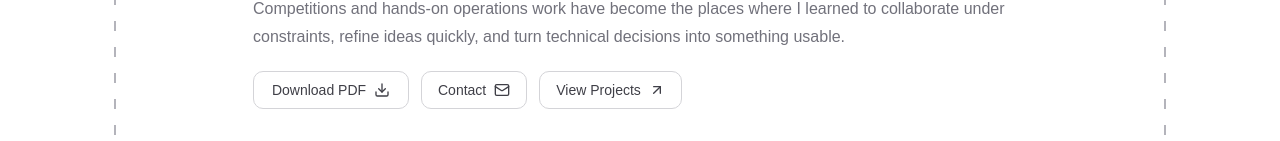
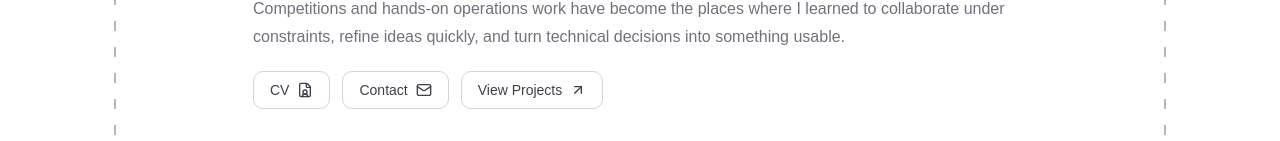
Before and after one commit to Yizhe0407/portfolio, a Next.js app: page /about in a window 1280 px wide. Shown: the part 577-718 px from the top of the page. Built offline with nearby package versions, Linux system fonts and the light colour scheme; no server answers; a web font is replaced by a local one.

Commit message:
✨ feat: replace DownloadButton with ViewCVButton and update resume handling

```diff
--- a/src/app/about/page.tsx
+++ b/src/app/about/page.tsx
@@ -15,7 +15,7 @@ import type { Metadata } from "next";
 import PageDivider from "@/components/layout/PageDivider";
 import SectionContainer from "@/components/layout/SectionContainer";
 import CopyField from "@/components/resume/CopyField";
-import DownloadButton from "@/components/resume/DownloadButton";
+import ViewCVButton from "@/components/resume/ViewCVButton";
 import AnimatedSection from "@/components/ui/AnimatedSection";
 import { contests } from "@/data/contests";
 import {
@@ -96,7 +96,7 @@ export default function About() {
               </div>
 
               <div className="flex flex-wrap items-center gap-3">
-                <DownloadButton />
+                <ViewCVButton />
                 <a
                   href={`mailto:${resumeProfile.email}`}
                   className="inline-flex items-center gap-2 rounded-lg border border-zinc-300 px-4 py-2 text-sm font-medium text-zinc-700 transition hover:-translate-y-0.5 hover:border-zinc-400 hover:text-zinc-900"
--- a/src/components/resume/DownloadButton.tsx
+++ /dev/null
@@ -1,65 +0,0 @@
-"use client";
-
-import { useState, type MouseEvent } from "react";
-import { Check, Download } from "lucide-react";
-
-import { Skeleton } from "@/components/ui/skeleton";
-import { cn } from "@/lib/utils";
-
-type State = "idle" | "loading" | "done";
-
-// Simulated loading duration before showing "Downloaded!" confirmation
-const LOADING_DURATION_MS = 900;
-// How long the "Downloaded!" state is shown before resetting
-const DONE_DURATION_MS = 2000;
-
-export default function DownloadButton() {
-  const [state, setState] = useState<State>("idle");
-
-  const handleClick = (event: MouseEvent<HTMLAnchorElement>) => {
-    if (state !== "idle") {
-      event.preventDefault();
-      return;
-    }
-
-    setState("loading");
-    setTimeout(() => {
-      setState("done");
-      setTimeout(() => setState("idle"), DONE_DURATION_MS);
-    }, LOADING_DURATION_MS);
-  };
-
-  return (
-    <a
-      href="/resume.pdf"
-      download
-      onClick={handleClick}
-      aria-busy={state === "loading"}
-      aria-disabled={state !== "idle"}
-      className={cn(
-        "inline-flex min-w-[156px] items-center justify-center gap-2 rounded-lg border border-zinc-300 px-4 py-2 text-sm font-medium text-zinc-700 transition hover:-translate-y-0.5 hover:border-zinc-400 hover:text-zinc-900",
-        state !== "idle" ? "cursor-default pointer-events-none" : ""
-      )}
-    >
-      {state === "idle" && (
-        <>
-          Download PDF
-          <Download size={16} />
-        </>
-      )}
-      {state === "loading" && (
-        <>
-          <span className="sr-only">Preparing PDF</span>
-          <Skeleton className="h-4 w-20 rounded-full" />
-          <Skeleton className="h-4 w-4 rounded-sm" />
-        </>
-      )}
-      {state === "done" && (
-        <>
-          Downloaded!
-          <Check size={16} />
-        </>
-      )}
-    </a>
-  );
-}
--- /dev/null
+++ b/src/components/resume/ViewCVButton.tsx
@@ -0,0 +1,17 @@
+"use client";
+
+import { FileUser } from "lucide-react";
+
+export default function ViewCVButton() {
+  return (
+    <a
+      href="/cv.pdf"
+      target="_blank"
+      rel="noopener noreferrer"
+      className="inline-flex items-center justify-center gap-2 rounded-lg border border-zinc-300 px-4 py-2 text-sm font-medium text-zinc-700 transition hover:-translate-y-0.5 hover:border-zinc-400 hover:text-zinc-900"
+    >
+      CV
+      <FileUser size={16} />
+    </a>
+  );
+}
```
Also changed, not shown: 2 other files (tests, documents, lock files or other folders).
